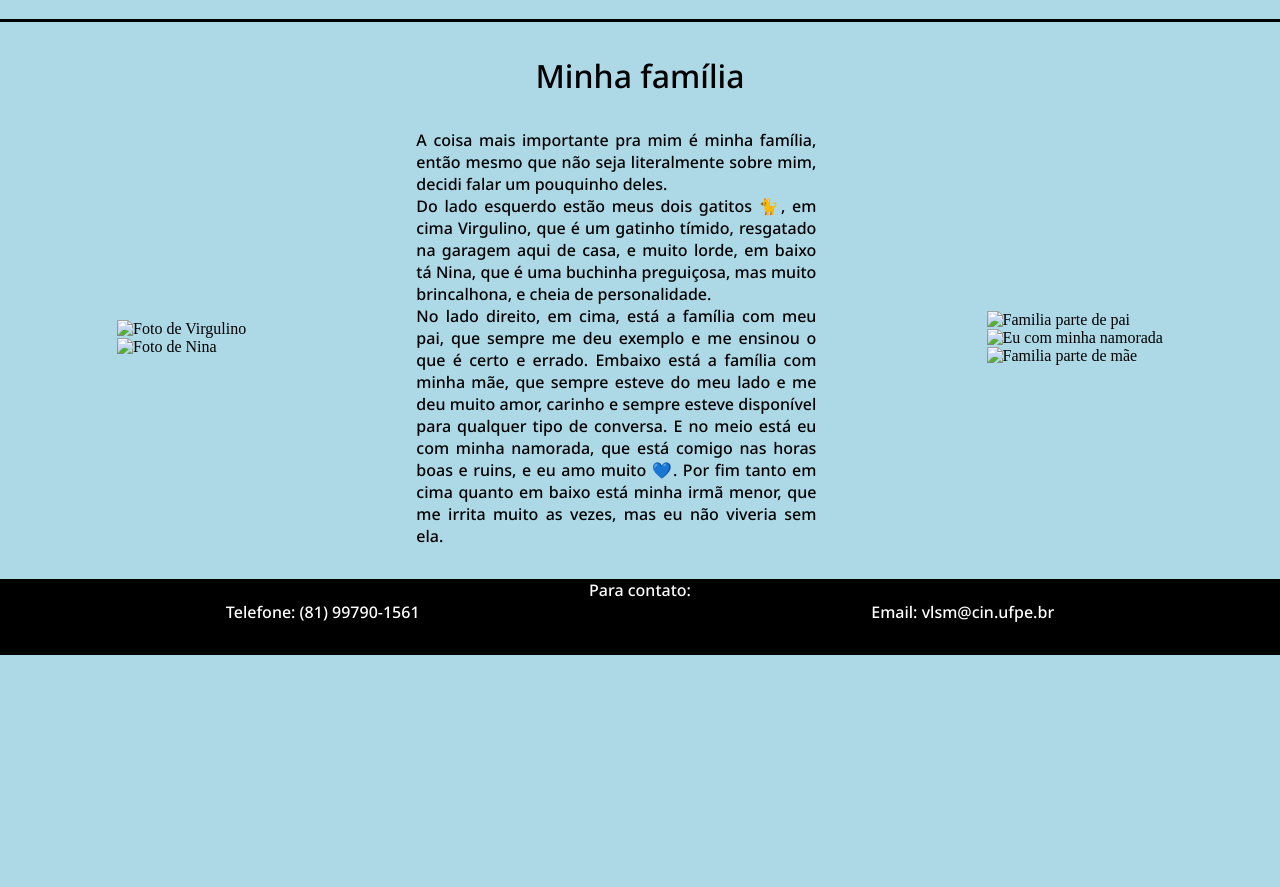
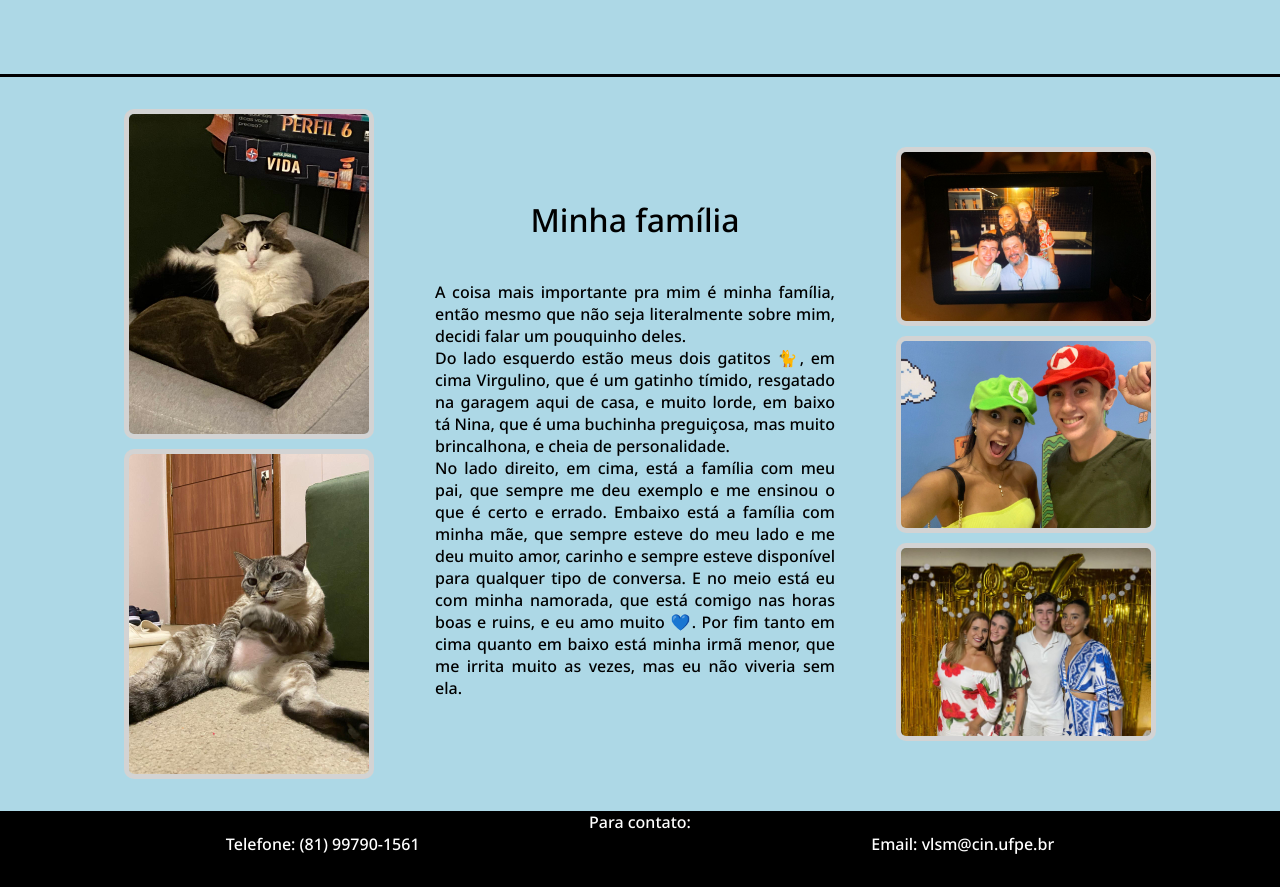
Before and after one commit to vlsmcin/PTC-Dev, a plain HTML site: page index.html in a window 1280 px wide. Shown: the part 982-1869 px from the top of the page. Before the commit the page ends 1637 px from the top, so only its background shows below. Drawn offline with Linux system fonts and the light colour scheme.

Commit message:
Pre-finalizado

```diff
--- a/index.html
+++ b/index.html
@@ -84,15 +84,16 @@
             </div>
         </div>
 
+        <div class="familia">
+            <div class="gatitos">
+                <img class="gabiro" src="Virgulino.jpeg" alt="Foto de Virgulino">
+                <img class="gabiro" src="Nina.jpeg" alt="Foto de Nina">
+            </div>
+
+            <div class="text-family">
                 <h1 class="titulos">
                     Minha família
                 </h1>
-        <div class="familia">
-            <div class="gatitos">
-                <img src="" alt="Foto de Virgulino">
-                <img src="" alt="Foto de Nina">
-            </div>
-
                 <p class="texto-no-meio">
                     A coisa mais importante pra mim é minha família,
                     então mesmo que não seja literalmente sobre mim,
@@ -112,11 +113,12 @@
                     em baixo está minha irmã menor, que me irrita muito
                     as vezes, mas eu não viveria sem ela.
                 </p>
+            </div>
 
             <div class="humanos">
-                <img src="" alt="Familia parte de pai">
-                <img src="" alt="Eu com minha namorada">
-                <img src="" alt="Familia parte de mãe">
+                <img class="hum" src="Papai.jpeg" alt="Familia parte de pai">
+                <img class="hum" src="Rebeka.jpeg" alt="Eu com minha namorada">
+                <img class="hum" src="Mamae.jpeg" alt="Familia parte de mãe">
             </div>
         </div>
     </main>
--- a/styles.css
+++ b/styles.css
@@ -61,7 +61,7 @@ body {
 .profile {
     width: 340px;
     height: 450px;
-    border: 10px;
+    border: 5px solid lightgray;
     border-radius: 10px;
 }
 
@@ -73,8 +73,9 @@ body {
     display: flex;
     flex-direction: row;
     justify-content: space-around;
-    align-items: begin;
+    align-items: start;
     padding: 2.5%;
+    padding-bottom: 6%;
     border-bottom: 3px solid black;
 
     p {
@@ -116,7 +117,8 @@ body {
     display: flex;
     flex-direction: row;
     align-items: center;
-    justify-content: space-around;
+    justify-content: center;
+    gap: 5%;
     p {
         font-family: "Noto Sans", sans-serif;
         font-optical-sizing: auto;
@@ -127,14 +129,35 @@ body {
     }
 }
 
+.text-family {
+    display: flex;
+    flex-direction: column;
+    gap: 40px;
+
+}
+
 .gatitos {
     display: flex;
     flex-direction: column;
+    justify-content: center;
+    gap: 10px;
+    .gabiro {
+        width: 240px;
+        border: 5px solid lightgray;
+        border-radius: 10px;
+    }
 }
 
 .humanos {
     display: flex;
     flex-direction: column;
+    justify-content: center;
+    gap: 10px;
+    .hum {
+        width: 250px;
+        border: 5px solid lightgray;
+        border-radius: 10px;
+    }
 }
 
 footer {
```
Also changed, not shown: Mamae.jpeg (added), Nina.jpeg (added), Papai.jpeg (added), Rebeka.jpeg (added), Virgulino.jpeg (added). Lines whose indentation alone changed are shown as unchanged.
